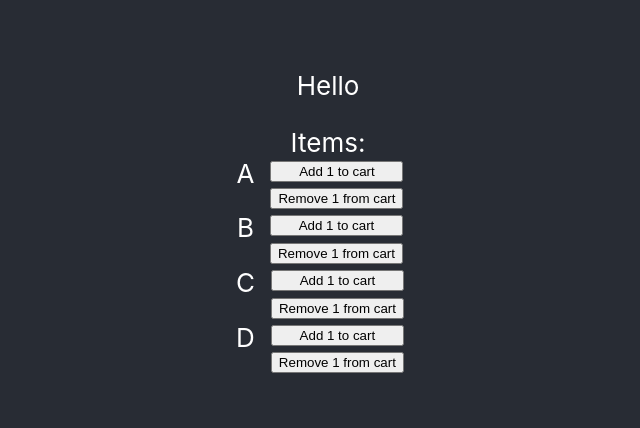
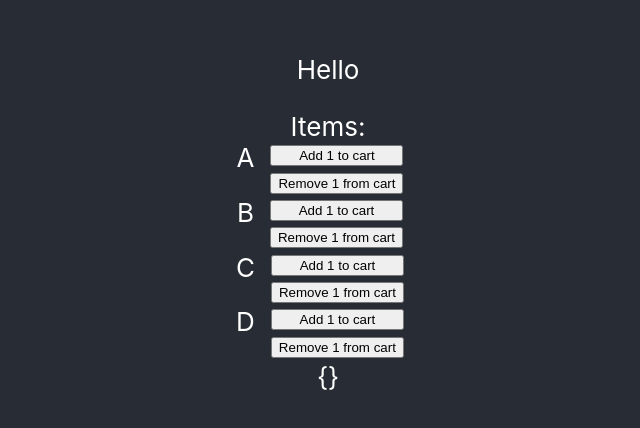
Before and after one commit to Eloi-Perez/store-kata, a React (Create React App) app: page / in a window 1280 px wide. Shown: the part 190-618 px from the top of the page, without its empty margins (312-952 px from the left). Built offline with nearby package versions, Linux system fonts and the light colour scheme.

Commit message:
add cart state and interaction with buttons

```diff
--- a/src/App.js
+++ b/src/App.js
@@ -1,3 +1,5 @@
+import {useState} from 'react';
+
 import './App.css';
 
 
@@ -7,9 +9,19 @@ const DB_ITEMS = {
   b: { price: 0.3, offer: { items: 2, price: 0.45 } },
   c: { price: 0.2 },
   d: { price: 0.15 }
-}
+};
 
 export default function App() {
+const [cart, setCart] = useState({});
+
+const handleButton = (key, n) => {
+  let tempVal = 0;
+  cart[key] ? (tempVal = cart[key]) : (tempVal = 0);
+  let newVal = Math.max((tempVal + n), 0);
+  let newObjectState = { ...cart, [key]: newVal };
+  setCart(newObjectState);
+};
+
   return (
     <div className="App">
       <header className="App-header">
@@ -19,14 +31,14 @@ export default function App() {
       </header>
       Items:
       {DB_ITEMS && Object.keys(DB_ITEMS).map(key => {
-        return <div className="item">{key.toUpperCase()}
+        return <div className="item" key={key}>{key.toUpperCase()}
           <span className="column">
-            <button class="item_button">Add 1 to cart</button>
-            <button class="item_button">Remove 1 from cart</button>
+            <button onClick={() => handleButton(key, 1)} class="item_button">Add 1 to cart</button>
+            <button onClick={() => handleButton(key, -1)}class="item_button">Remove 1 from cart</button>
           </span>
         </div>
       })}
-
+      {JSON.stringify(cart)/*testing*/}
     </div>
   );
 }
```
